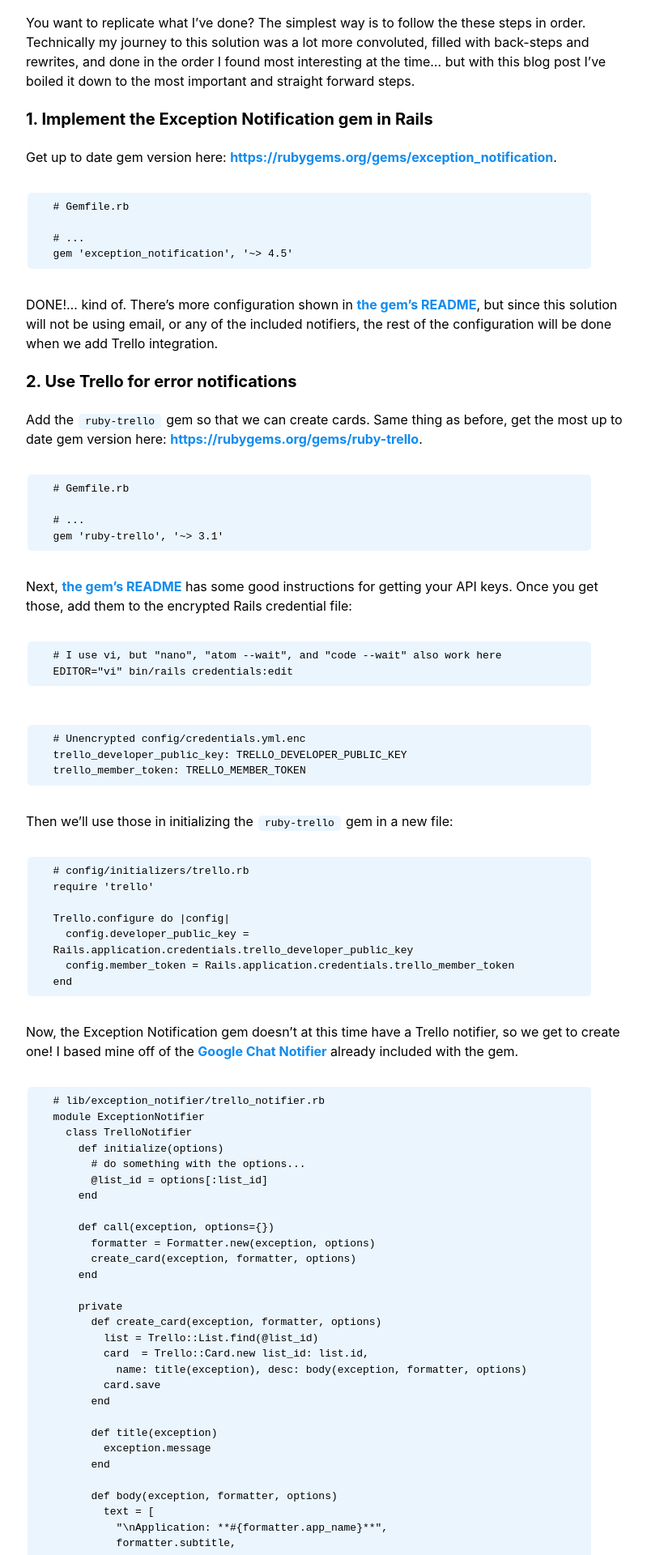
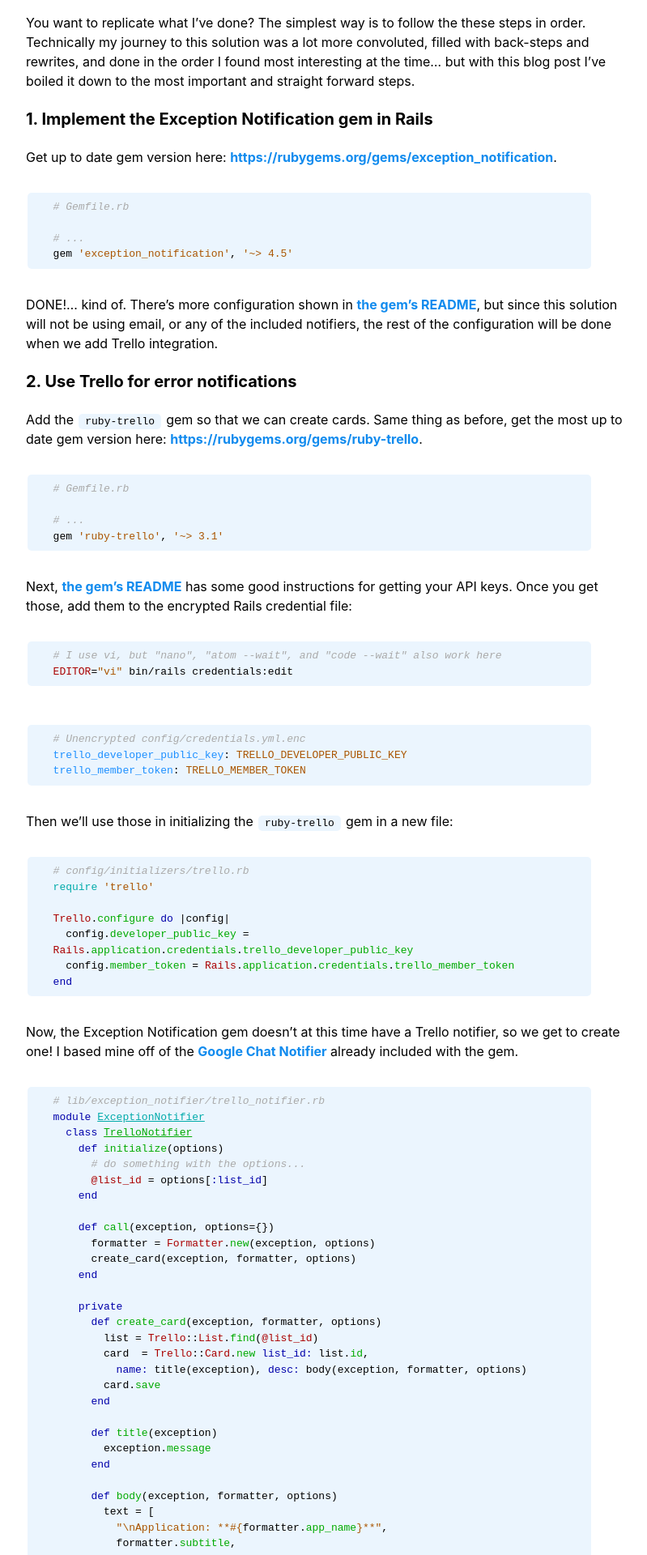
Before and after one commit to frankolson/willolson.io, a Jekyll site: the page built from _posts/2022-04-28-custom-error-monitoring-in-rails.md, in a window 1280 px wide. Shown: the part 1003-2923 px from the top of the page at 81% size, without its empty margins (233-1032 px from the left). Built offline with Jekyll 4.4.1, drawn with Linux system fonts in a browser that asks for light colours.

Commit message:
Add devcontainer setup and markdown syntax highlighting

```diff
--- a/Gemfile
+++ b/Gemfile
@@ -7,15 +7,15 @@ source "https://rubygems.org"
 #
 # This will help ensure the proper Jekyll version is running.
 # Happy Jekylling!
-# gem "jekyll", "~> 4.2.2"
+gem "jekyll", "~> 3.9.5"
 
 # If you want to use GitHub Pages, remove the "gem "jekyll"" above and
 # uncomment the line below. To upgrade, run `bundle update github-pages`.
 # gem "github-pages", group: :jekyll_plugins
 # If you have any plugins, put them here!
 group :jekyll_plugins do
-  gem "jekyll-feed", "~> 0.15.1"
-  gem 'github-pages', '~> 227'
+  gem "jekyll-feed", "~> 0.17"
+  gem 'github-pages', '~> 231'
 end
 
 # Windows and JRuby does not include zoneinfo files, so bundle the tzinfo-data gem
--- a/_config.yml
+++ b/_config.yml
@@ -14,6 +14,11 @@ date_format: "%-d %B %Y"
 # Build settings
 plugins:
   - jekyll-feed
+
+markdown: kramdown
+kramdown:
+  input: GFM
+  syntax_highlighter: rouge
 
 # Exclude from processing.
 # The following items will not be processed, by default.
--- a/_layouts/default.html
+++ b/_layouts/default.html
@@ -9,6 +9,7 @@
     <!-- Custom CSS -->
     <link rel="stylesheet" href="{{ "/css/mvp.css" | prepend: site.baseurl }}" type="text/css">
     <link rel="stylesheet" href="{{ "/css/custom.css" | prepend: site.baseurl }}" type="text/css">
+    <link rel="stylesheet" href="{{ "/css/syntax-highlighting.css" | prepend: site.baseurl }}" type="text/css">
 
     <!-- Icons -->
     <link rel="apple-touch-icon" href="{{ "/images/apple-touch-icon.png" | relative_url }}">
--- /dev/null
+++ b/css/syntax-highlighting.css
@@ -0,0 +1,58 @@
+.highlight .hll { background-color: #ffffcc }
+.highlight .c { color: #aaaaaa; font-style: italic } /* Comment */
+.highlight .err { color: #F00000; background-color: #F0A0A0 } /* Error */
+.highlight .k { color: #0000aa } /* Keyword */
+.highlight .cm { color: #aaaaaa; font-style: italic } /* Comment.Multiline */
+.highlight .cp { color: #4c8317 } /* Comment.Preproc */
+.highlight .c1 { color: #aaaaaa; font-style: italic } /* Comment.Single */
+.highlight .cs { color: #0000aa; font-style: italic } /* Comment.Special */
+.highlight .gd { color: #aa0000 } /* Generic.Deleted */
+.highlight .ge { font-style: italic } /* Generic.Emph */
+.highlight .gr { color: #aa0000 } /* Generic.Error */
+.highlight .gh { color: #000080; font-weight: bold } /* Generic.Heading */
+.highlight .gi { color: #00aa00 } /* Generic.Inserted */
+.highlight .go { color: #888888 } /* Generic.Output */
+.highlight .gp { color: #555555 } /* Generic.Prompt */
+.highlight .gs { font-weight: bold } /* Generic.Strong */
+.highlight .gu { color: #800080; font-weight: bold } /* Generic.Subheading */
+.highlight .gt { color: #aa0000 } /* Generic.Traceback */
+.highlight .kc { color: #0000aa } /* Keyword.Constant */
+.highlight .kd { color: #0000aa } /* Keyword.Declaration */
+.highlight .kn { color: #0000aa } /* Keyword.Namespace */
+.highlight .kp { color: #0000aa } /* Keyword.Pseudo */
+.highlight .kr { color: #0000aa } /* Keyword.Reserved */
+.highlight .kt { color: #00aaaa } /* Keyword.Type */
+.highlight .m { color: #009999 } /* Literal.Number */
+.highlight .s { color: #aa5500 } /* Literal.String */
+.highlight .na { color: #1e90ff } /* Name.Attribute */
+.highlight .nb { color: #00aaaa } /* Name.Builtin */
+.highlight .nc { color: #00aa00; text-decoration: underline } /* Name.Class */
+.highlight .no { color: #aa0000 } /* Name.Constant */
+.highlight .nd { color: #888888 } /* Name.Decorator */
+.highlight .ni { color: #800000; font-weight: bold } /* Name.Entity */
+.highlight .nf { color: #00aa00 } /* Name.Function */
+.highlight .nn { color: #00aaaa; text-decoration: underline } /* Name.Namespace */
+.highlight .nt { color: #1e90ff; font-weight: bold } /* Name.Tag */
+.highlight .nv { color: #aa0000 } /* Name.Variable */
+.highlight .ow { color: #0000aa } /* Operator.Word */
+.highlight .w { color: #bbbbbb } /* Text.Whitespace */
+.highlight .mf { color: #009999 } /* Literal.Number.Float */
+.highlight .mh { color: #009999 } /* Literal.Number.Hex */
+.highlight .mi { color: #009999 } /* Literal.Number.Integer */
+.highlight .mo { color: #009999 } /* Literal.Number.Oct */
+.highlight .sb { color: #aa5500 } /* Literal.String.Backtick */
+.highlight .sc { color: #aa5500 } /* Literal.String.Char */
+.highlight .sd { color: #aa5500 } /* Literal.String.Doc */
+.highlight .s2 { color: #aa5500 } /* Literal.String.Double */
+.highlight .se { color: #aa5500 } /* Literal.String.Escape */
+.highlight .sh { color: #aa5500 } /* Literal.String.Heredoc */
+.highlight .si { color: #aa5500 } /* Literal.String.Interpol */
+.highlight .sx { color: #aa5500 } /* Literal.String.Other */
+.highlight .sr { color: #009999 } /* Literal.String.Regex */
+.highlight .s1 { color: #aa5500 } /* Literal.String.Single */
+.highlight .ss { color: #0000aa } /* Literal.String.Symbol */
+.highlight .bp { color: #00aaaa } /* Name.Builtin.Pseudo */
+.highlight .vc { color: #aa0000 } /* Name.Variable.Class */
+.highlight .vg { color: #aa0000 } /* Name.Variable.Global */
+.highlight .vi { color: #aa0000 } /* Name.Variable.Instance */
+.highlight .il { color: #009999 } /* Literal.Number.Integer.Long */
```
Also changed, not shown: .devcontainer/devcontainer.json (added), .github/dependabot.yml (added), Gemfile.lock.
